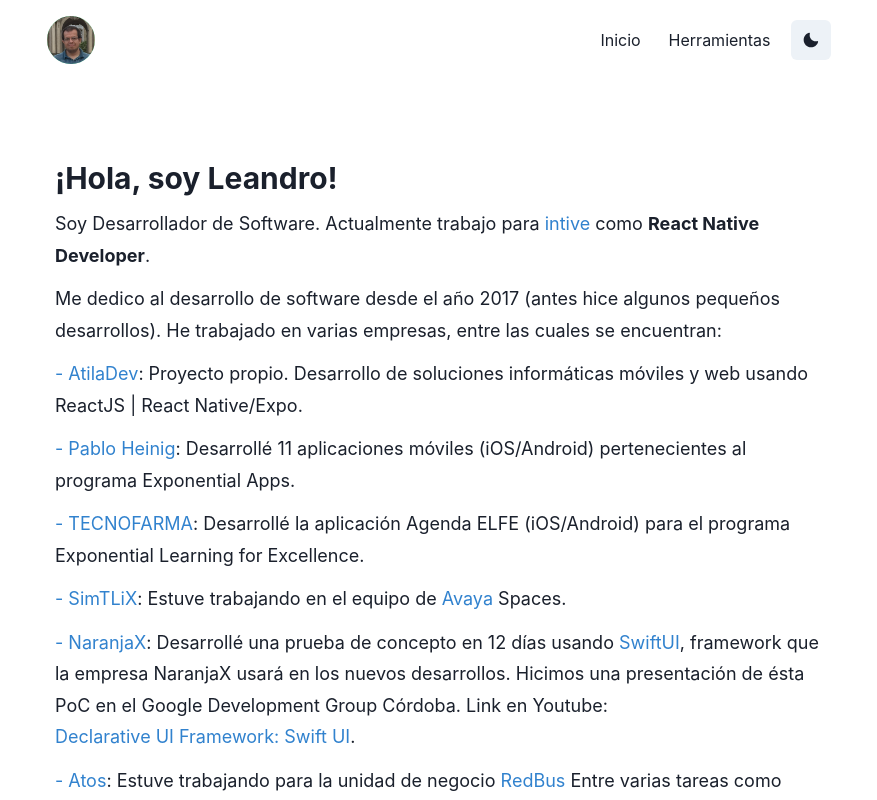
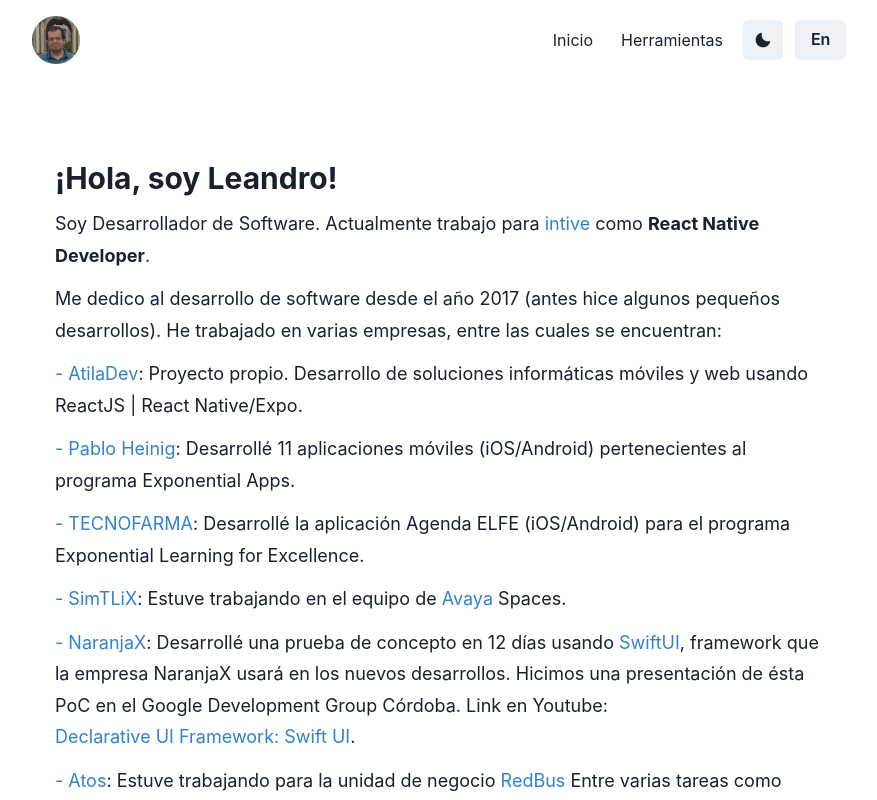
Before and after one commit to AtilaDev/atiladev.com, a Next.js app: page / in a window 1280 px wide. Shown: the top 800 px of the page, without its empty margins (201-1078 px from the left). Built offline with nearby package versions, Linux system fonts and the light colour scheme.

Commit message:
Boton de seleccion de lenguaje listo.

```diff
--- /dev/null
+++ b/src/components/LanguageSelector.tsx
@@ -0,0 +1,27 @@
+import * as React from 'react';
+import { Button } from '@chakra-ui/react';
+
+const LanguageSelector: React.FC = () => {
+  const [toggle, setToggle] = React.useState(false);
+
+  const toggleLanguage = () => {
+    setToggle(!toggle);
+  };
+
+  return (
+    <Button
+      aria-label='Toggle language'
+      onClick={toggleLanguage}
+      _hover={{
+        textDecoration: 'none',
+      }}
+      _focus={{
+        borderColor: 'transparent',
+      }}
+    >
+      {toggle ? 'Es' : 'En'}
+    </Button>
+  );
+};
+
+export default LanguageSelector;
--- a/src/components/Navigation.tsx
+++ b/src/components/Navigation.tsx
@@ -3,6 +3,7 @@
 import ThemeButton from './ThemeButton';
 import Logo from './Logo';
 import LinkItem from './LinkItem';
+import LanguageSelector from './LanguageSelector';
 
 const Navigation = () => {
   return (
@@ -24,6 +25,7 @@
           <LinkItem href='/'>Inicio</LinkItem>
           <LinkItem href='/tools'>Herramientas</LinkItem>
           <ThemeButton />
+          <LanguageSelector />
         </HStack>
       </Flex>
     </Box>
```
